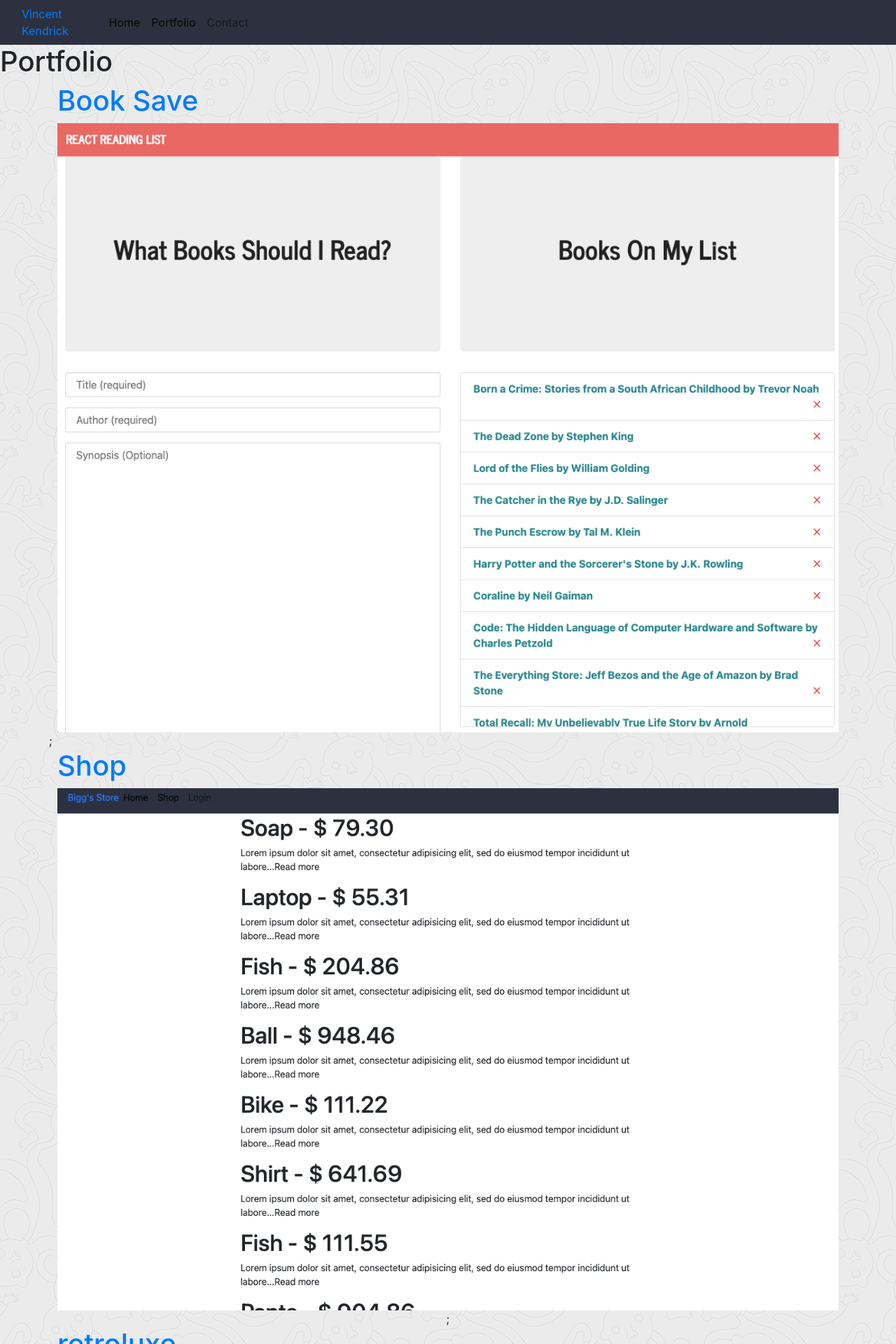
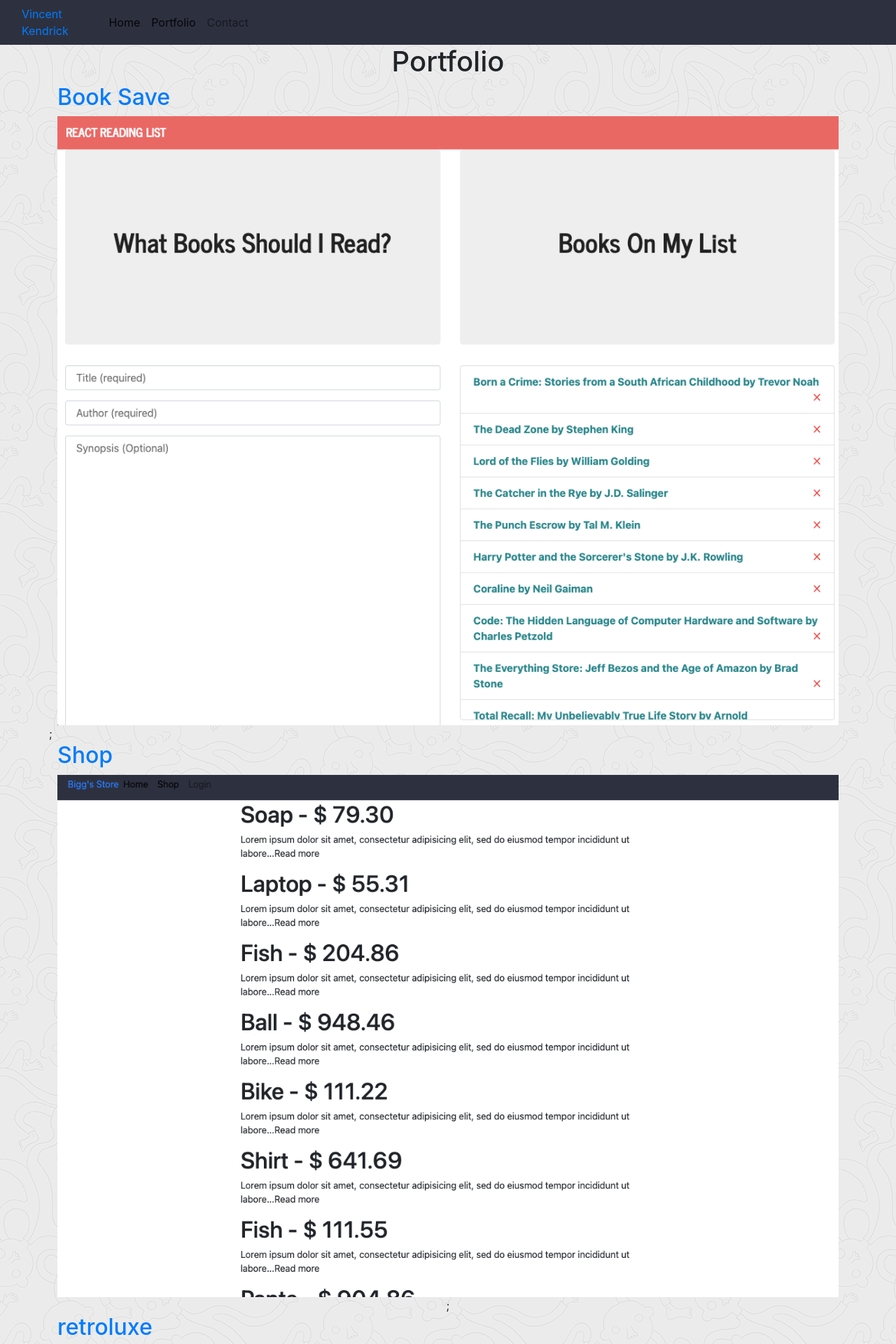
Before and after one commit to dagreatcode/mern-portfolio, a React (Create React App) app in the folder client/: page /portfolio in a window 1280 px wide. Shown: the top 1920 px of the page at 70% size. Built offline with nearby package versions, Linux system fonts and the light colour scheme; no server answers.

Commit message:
updated the view

```diff
--- a/client/src/containers/Contact/Contact.jsx
+++ b/client/src/containers/Contact/Contact.jsx
@@ -1,13 +1,15 @@
 import React, { Component } from "react";
 import img from "./linkedin.png";
 import img2 from "./github.png";
+import img3 from "./georgia2.gif";
 
 class Contact extends Component {
   render() {
     return (
       <div>
+        <div className="container">
           <h1>Contact Me @ 404-337-1206</h1>
-        <h2>E-mail Me @ dagreatcode@gmail.com</h2>
+
           <div className="mb-3">
             <label for="exampleFormControlInput1" className="form-label">
               Name
@@ -40,19 +42,20 @@ class Contact extends Component {
               rows="3"
             ></textarea>
           </div>
+          <h2>E-mail Me @ dagreatcode@gmail.com</h2>
           <a href="https://www.linkedin.com/in/vincent-kendrick-baab171b2/">
-            <img src={img} alt="Linked In"/>
+            <img src={img} alt="Linked In" />
+            LinkedIn
           </a>
-
           <a href="https://github.com/dagreatcode">
-            <img src={img2} alt="" />
+            <img src={img2} alt="Github" />
+            Github
           </a>
-
-
           <a href="https://docs.google.com/document/d/1Ptx5x2S5qKHgHC2DALhAK5AOjyW5RFyhRwSoGi3RDbM/edit?usp=sharing/">
-            <img src="./assets/Images/stackover2.png" alt="" />
+            <img src={img3} alt="Resume" />
+            Resume
           </a>
-
+        </div>
       </div>
     );
   }
--- a/client/src/containers/Home/Home.css
+++ b/client/src/containers/Home/Home.css
@@ -1,3 +1,7 @@
 body {
   background-image: url("./ignasi_pattern_s-1.png");
 }
+
+h1 {
+  text-align: center;
+}
--- a/client/src/containers/Home/Home.jsx
+++ b/client/src/containers/Home/Home.jsx
@@ -8,6 +8,7 @@ class Home extends Component {
     return (
       <>
         <h1>About Me</h1>
+        <div className="container">
         {/* <img align="left" alt="resume" width="22px" src=" https://docs.google.com/document/d/1Ptx5x2S5qKHgHC2DALhAK5AOjyW5RFyhRwSoGi3RDbM/edit?usp=sharing"/> */}
         {/* src="https://cdn.jsdelivr.net/npm/simple-icons@v3/icons/googledrive.svg"  */}
         <div className="card mb-3">
@@ -54,6 +55,7 @@ class Home extends Component {
             </div>
           </div>
         </div>
+        </div>
       </>
     );
   }
--- a/client/src/containers/Portfolio/Portfolio.jsx
+++ b/client/src/containers/Portfolio/Portfolio.jsx
@@ -18,7 +18,7 @@ class Portfolio extends Component {
             {/* <div class="col-4">One of two columns</div>
             <div class="col-4">One of two columns</div> */}
             <a href="https://vince-books.herokuapp.com/">
-              <h1>Book Save</h1>
+              <h2>Book Save</h2>
             </a>
             <img src={p1} alt="Logo" />;
             {/* <Link to = 'https://vince-books.herokuapp.com/'><button>GO GOOGLE</button></Link> */}
@@ -27,7 +27,7 @@ class Portfolio extends Component {
             {/* <div class="col-4">One of two columns</div>
             <div class="col-4">One of two columns</div> */}
             <a href="https://dagreatcode.github.io/shop/">
-              <h1>Shop</h1>
+              <h2>Shop</h2>
             </a>
             <img src={p2} alt="Logo" />;
             {/* <Link to = 'https://dagreatcode.github.io/shop/'><button>GO GOOGLE</button></Link> */}
@@ -36,7 +36,7 @@ class Portfolio extends Component {
             {/* <div class="col-4">One of two columns</div>
             <div class="col-4">One of two columns</div> */}
             <a href="https://retroluxe.herokuapp.com/">
-              <h1>retroluxe</h1>
+              <h2>retroluxe</h2>
             </a>
             <img src={p3} alt="Logo" />;
             {/* <Link to = 'https://retroluxe.herokuapp.com/'><button>GO GOOGLE</button></Link> */}
@@ -45,7 +45,7 @@ class Portfolio extends Component {
             {/* <div class="col-4">One of two columns</div>
             <div class="col-4">One of two columns</div> */}
             <a href="https://dagreatcode.github.io/goodAutoDash/">
-              <h1>GoodAutoDash</h1>
+              <h2>GoodAutoDash</h2>
             </a>
             <img src={p4} alt="Logo" />;
             {/* <Link to = 'https://dagreatcode.github.io/goodAutoDash/'><button>GO GOOGLE</button></Link> */}
@@ -54,7 +54,7 @@ class Portfolio extends Component {
             {/* <div class="col-4">One of two columns</div>
             <div class="col-4">One of two columns</div> */}
             <a href="https://dagreatcode.github.io/whats-for-dinner/">
-              <h1>What's For Dinner</h1>
+              <h2>What's For Dinner</h2>
             </a>
             <img src={p5} alt="Logo" />;
             {/* <Link to = 'https://dagreatcode.github.io/whats-for-dinner/'><button>GO GOOGLE</button></Link> */}
@@ -63,7 +63,7 @@ class Portfolio extends Component {
             {/* <div class="col-4">One of two columns</div>
             <div class="col-4">One of two columns</div> */}
             <a href="http://www.positive-thoughts.org/">
-              <h1>Positive Thoughts</h1>
+              <h2>Positive Thoughts</h2>
             </a>
             <img src={p6} alt="Logo" />;
             {/* <Link to = 'http://www.positive-thoughts.org/'><button>GO GOOGLE</button></Link> */}
```
Also changed, not shown: client/src/containers/Contact/georgia.gif (added), client/src/containers/Contact/georgia2.gif (added). Lines whose indentation alone changed are shown as unchanged.
